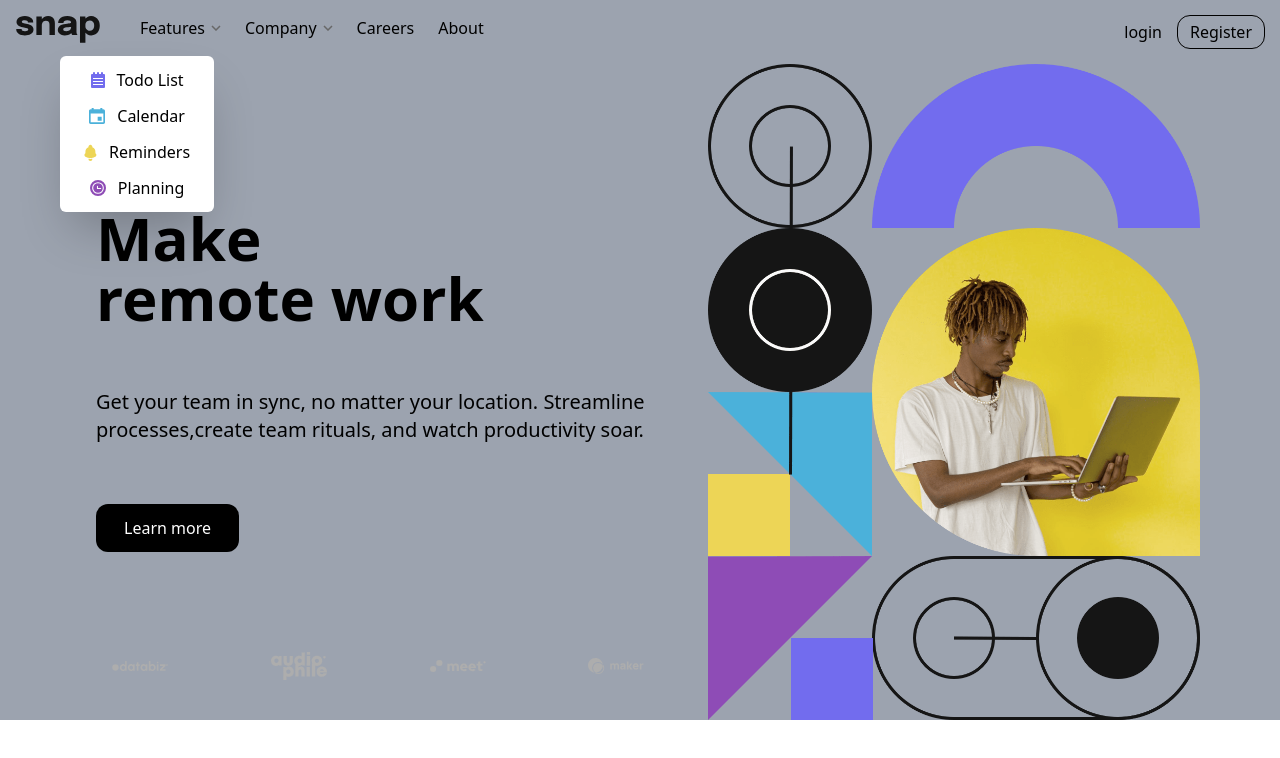
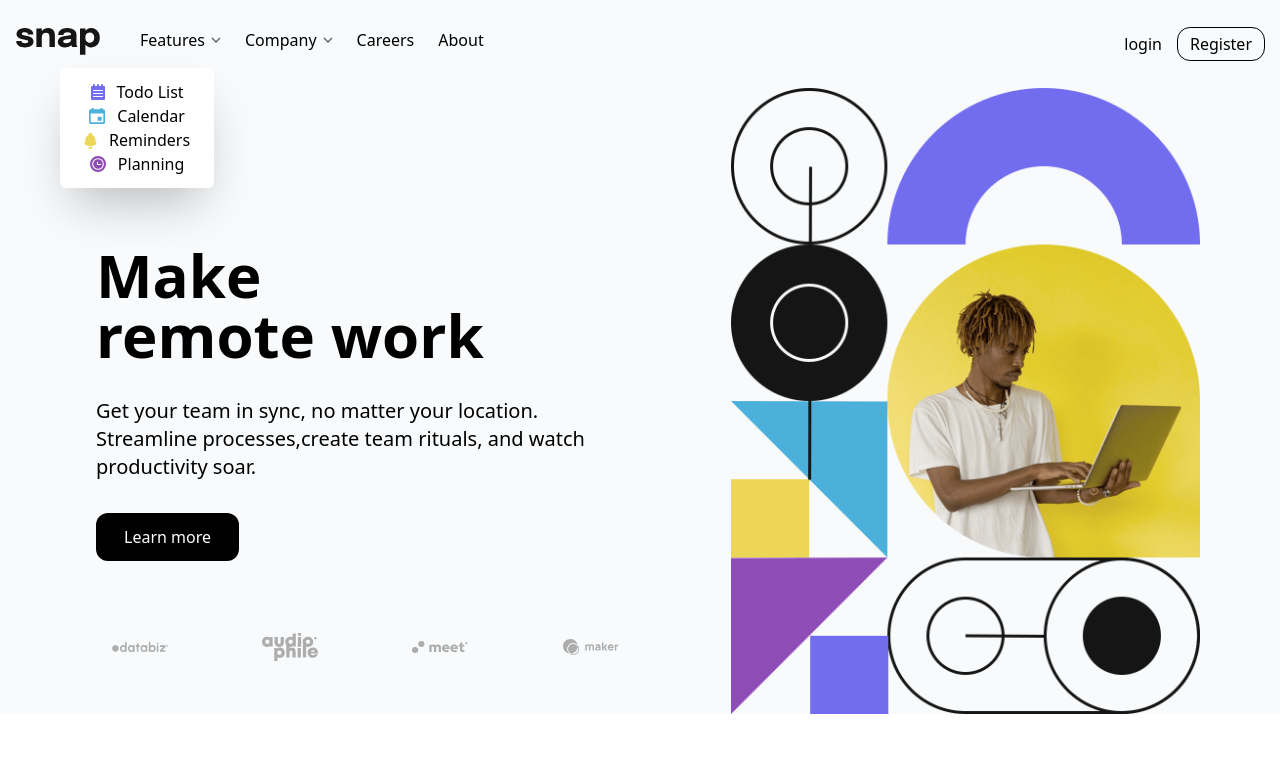
Before and after one commit to Farouk-ayo/intro-section-dropdown, a website: page public/index.html in a window 1280 px wide. Both pictures are taken after a click on the element "Features". Drawn offline with Linux system fonts and the light colour scheme.

Commit message:
transitioning

```diff
--- a/public/index.html
+++ b/public/index.html
@@ -16,8 +16,8 @@
     <script defer src="../src/index.js"></script>
   </head>
   <body>
-    <section class="relative p-0 m-0 box-border bg-gray-400">
-      <nav class="flex flex-row justify-between p-4 items-start">
+    <section class="relative p-0 m-0 box-border bg-slate-50">
+      <nav class="flex flex-row justify-between px-4 py-7 items-start">
         <div class="flex gap-10 items-start">
           <img src="images/logo.svg" alt="" />
           <ul class="hidden md:flex flex-row gap-6">
@@ -32,7 +32,7 @@
               </div>
 
               <ul
-                class="hidden flex-col gap-3 px-6 py-3 mt-4 -ml-20 justify-center z-20 bg-white shadow-2xl rounded-md fixed navOne"
+                class="hidden flex-col gap-3 px-6 py-3 mt-4 -ml-20 justify-center z-20 bg-white shadow-2xl rounded-md absolute navOne"
               >
                 <li class="flex flex-row gap-3 justify-center items-center">
                   <img src="images/icon-todo.svg" alt="" />
@@ -65,7 +65,7 @@
                 />
               </div>
               <ul
-                class="flex-col gap-3 px-6 py-3 mt-4 -ml-1 justify-center z-20 bg-white shadow-2xl rounded-md fixed hidden navTwo"
+                class="flex-col gap-3 px-6 py-3 mt-4 -ml-1 justify-center z-20 bg-white shadow-2xl rounded-md absolute hidden navTwo"
               >
                 <li>
                   <a href="#">History</a>
@@ -125,7 +125,7 @@
               ><img src="images/icon-arrow-down.svg" alt="" />
             </div>
 
-            <ul class="flex flex-col gap-3 py-4 justify-start ml-5 navOne">
+            <ul class="hidden flex-col gap-3 py-4 justify-start ml-5 navOne">
               <li class="flex flex-row gap-3 items-center">
                 <img src="images/icon-todo.svg" alt="" />
                 <a href="#">Todo List</a>
@@ -180,7 +180,9 @@
           Register
         </button>
       </section>
-      <main class="flex flex-col gap-8 md:flex-row-reverse md:px-16 lg:px-20">
+      <main
+        class="flex flex-col gap-8 md:flex-row-reverse md:items-center md:px-16 lg:px-20 lg:gap-20"
+      >
         <div>
           <img
             class="hidden md:inline-block"
@@ -194,7 +196,7 @@
           />
         </div>
         <div
-          class="flex flex-col items-center gap-4 px-4 md:justify-between md:items-start md:mt-36 md:gap-10"
+          class="flex flex-col items-center gap-4 px-4 md:justify-start md:items-start md:mt-36 lg:gap-8"
         >
           <h1 class="hidden md:inline-block md:text-5xl font-bold lg:text-6xl">
             Make <span class="block">remote work</span>
@@ -204,7 +206,9 @@
             Get your team in sync, no matter your location. Streamline
             processes,create team rituals, and watch productivity soar.
           </p>
-          <button class="text-white bg-black rounded-xl px-7 py-3">
+          <button
+            class="text-white bg-black rounded-xl px-7 py-3 hover:bg-transparent hover:text-black hover:outline outline-1 transition-all duration-500"
+          >
             Learn more
           </button>
           <div
--- a/src/index.js
+++ b/src/index.js
@@ -1,21 +1,38 @@
-const eachNavOne = document.querySelector(".eachNavOne");
-const navOne = document.querySelector(".navOne");
-const eachNavTwo = document.querySelector(".eachNavTwo");
-const navTwo = document.querySelector(".navTwo");
+const eachNavOne = document.querySelectorAll(".eachNavOne");
+const navOne = document.querySelectorAll(".navOne");
+const eachNavTwo = document.querySelectorAll(".eachNavTwo");
+const navTwo = document.querySelectorAll(".navTwo");
 const menu = document.querySelector(".menu");
 const close = document.querySelector(".close");
 const sidebar = document.querySelector(".sidebar");
 
-eachNavOne.addEventListener("click", function () {
-  navOne.classList.toggle("hidden");
-  navOne.classList.add("flex");
-  navTwo.classList.add("hidden");
+eachNavOne.forEach((each) => {
+  each.addEventListener("click", function () {
+    navTwo.forEach((each) => {
+      each.classList.add("hidden");
+    });
+
+    navOne.forEach((each) => {
+      each.classList.toggle("hidden");
+    });
+    navOne.forEach((each) => {
+      each.add("flex");
+    });
+  });
 });
 
-eachNavTwo.addEventListener("click", function () {
-  navTwo.classList.toggle("hidden");
-  navTwo.classList.add("flex");
-  navOne.classList.add("hidden");
+eachNavTwo.forEach((each) => {
+  each.addEventListener("click", function () {
+    navOne.forEach((each) => {
+      each.classList.add("hidden");
+    });
+    navTwo.forEach((each) => {
+      each.classList.toggle("hidden");
+    });
+    navTwo.forEach((each) => {
+      each.classList.add("flex");
+    });
+  });
 });
 
 menu.addEventListener("click", function () {
```
Also changed, not shown: public/styles.css.
